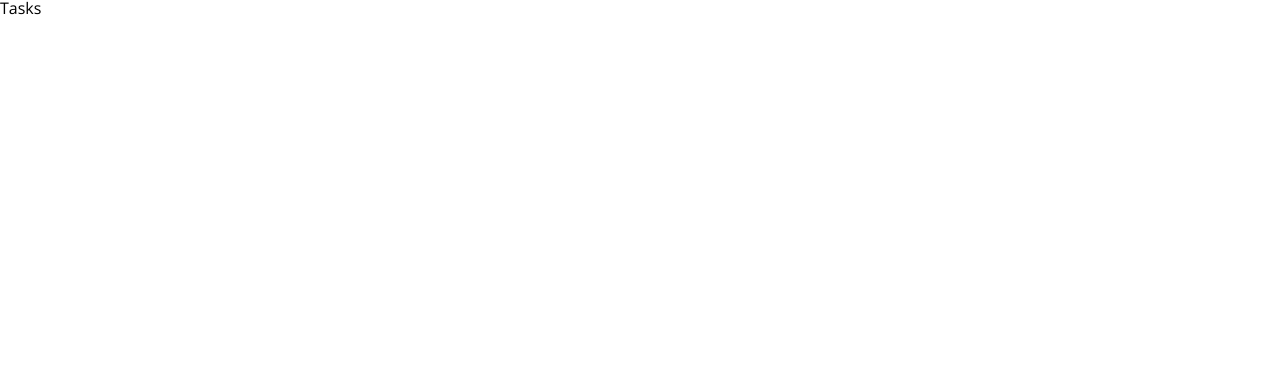
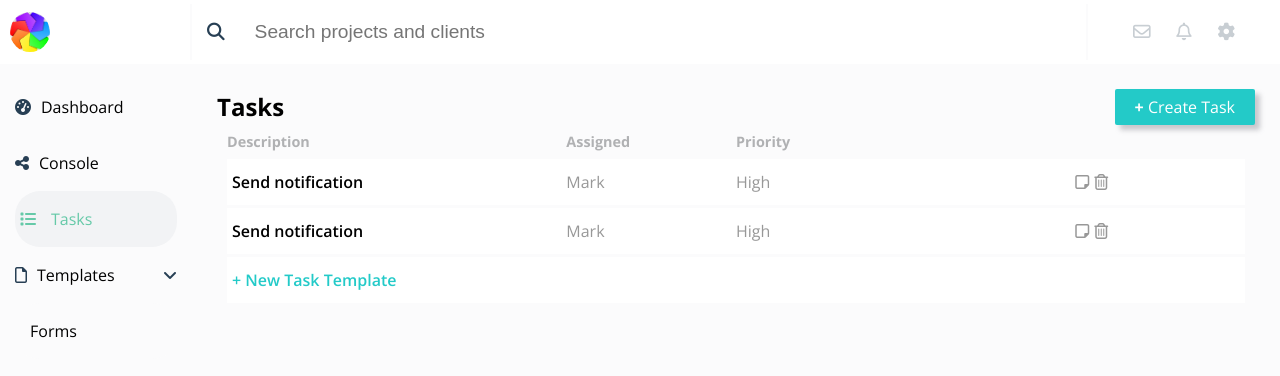
Before and after one commit to aslamm29/Project-Odyssey, a React (Create React App) app: page /tasks in a window 1280 px wide. Shown: the top 376 px of the page. Built offline with nearby package versions, Linux system fonts and the light colour scheme.

Commit message:
created the tasks page

```diff
--- a/src/css/main.css
+++ b/src/css/main.css
@@ -2,3 +2,4 @@
 @import url('https://fonts.googleapis.com/css?family=Open+Sans:300,400,500,600,600i,700&display=swap');
 @import "dashboard.css";
 @import "console.css";
+@import "tasks.css";
--- /dev/null
+++ b/src/css/tasks.css
@@ -0,0 +1,127 @@
+#console .content-section .select-menu .task-list {
+    background: #FBFBFC;
+    padding-left: 15px;
+ border-radius: 25px;
+}
+.unselected{
+    color: black;
+}
+
+.selected{
+  background: #f2f3f5;
+  border-radius: 25px;
+}
+
+#console .content-section .select-menu ul .selected-clr{
+    color: #66c9a8;
+    padding-left: 5px;
+}
+
+#task-container{
+    padding: 10px;
+    width: 100%;
+    height: 100%;
+    /*background: cyan;*/
+}
+
+#task-container .task-header{
+    display: flex;
+    align-items: center;
+    justify-content: space-between;
+}
+
+#task-container .task-header .task-title{
+    font-size: 1.5rem;
+    font-weight: 700;
+}
+
+#task-container .task-header .create-task{
+    background: #23CAC8;
+    color: white;
+    padding: 10px 20px;
+    border-radius: 2px;
+    -webkit-box-shadow: 5px 5px 5px 0px rgba(187, 188, 192, 0.8);
+    -moz-box-shadow: 5px 5px 5px 0px rgba(187, 188, 192, 0.8);
+    box-shadow: 5px 5px 5px 0px rgba(187, 188, 192, 0.8);
+    cursor: pointer;
+    transition: all .2s ease-in-out;
+}
+
+#task-container .task-header .create-task span{
+    font-size: 1.2;
+    font-weight: 700;
+}
+
+#task-container .task-header .create-task:hover{
+    background: #ff5253;
+}
+
+#task-container .task-box{
+    padding-top: 20px;
+    /*background: blueviolet;*/
+    padding: 10px;
+
+}
+
+#task-container .task-box .task-box-header{
+    display: grid;
+    grid-template-columns: 2fr 1fr 1fr 1fr 1fr;
+    grid-template-rows: 1fr;
+    color: #b0b1b3;
+    font-size: .9rem;
+    font-weight: 700;
+    padding-bottom: 10px;
+}
+
+#task-container .task-box .task-box-header .desc{}
+
+#task-container .task-box .task-box-header .assigned{}
+
+#task-container .task-box .task-box-header .priority{}
+
+#task-container .task-box .task-data{
+    display: grid;
+    grid-template-columns: 2fr 1fr 1fr 1fr 1fr;
+    grid-template-rows: repeat(1fr);
+    background: white;
+    padding: 15px 0;
+    border-bottom: 3px solid #fbfbfc;
+}
+
+#task-container .task-box .task-data .desc-data{
+    padding-left: 5px;
+    font-weight: 600;
+}
+
+#task-container .task-box .task-data .assigned-data{
+    color: #989898;
+}
+
+#task-container .task-box .task-data .priority-data{
+    color: #989898;
+}
+
+#task-container .task-box .task-data .logo-btn{
+    color: #989898;
+    grid-column: 5;
+    display: flex;
+}
+
+#task-container .task-box .task-data i{
+    padding-right: 5px;
+    cursor: pointer;
+}
+
+#task-container .task-box .new-task{
+    display: grid;
+    grid-template-columns: 2fr 1fr 1fr 1fr 1fr;
+    grid-template-rows: 1fr;
+    background: white;
+    padding: 15px 0;
+    border-bottom: 3px solid #fbfbfc;
+    color: #23CAC8;
+    padding-left: 5px;
+    font-weight: 600;
+}
+
+#task-container .task-box .new-task .text{}
--- a/src/pages/Console.js
+++ b/src/pages/Console.js
@@ -26,19 +26,19 @@ const Console = () => {
       <section className="content-section">
         <section className="select-menu">
           <ul className="list-container">
-            <i class="fas fa-tachometer-alt"></i>
+            <i className="fas fa-tachometer-alt"></i>
             <a href="/">Dashboard</a>
           </ul>
           <ul className="list-container">
-            <i class="fas fa-share-alt"></i>
+            <i className="fas fa-share-alt"></i>
             <a href="/console">Console</a>
           </ul>
           <ul className="list-container">
-            <i class="fas fa-list"></i>
+            <i className="fas fa-list"></i>
             <a href="/tasks">Tasks</a>
           </ul>
           <ul className="list-container">
-            <i class="far fa-file"></i>
+            <i className="far fa-file"></i>
             <span>Templates</span>
             <i
               className={`fas fa-angle-${!angleDown ? "up" : "down"}`}
@@ -60,7 +60,7 @@ const Console = () => {
               <div className="sub-form">
                 <div className="sub-title-area">
                   <div className="sub-title">Contracts</div>
-                  <i class="fas fa-plus"></i>
+                  <i className="fas fa-plus"></i>
                 </div>
                 <div className="sub-contents">
                   <div className="content">
@@ -82,7 +82,7 @@ const Console = () => {
               <div className="sub-form">
                 <div className="sub-title-area">
                   <div className="sub-title">Sub-Agreements</div>
-                  <i class="fas fa-plus"></i>
+                  <i className="fas fa-plus"></i>
                 </div>
                 <div className="sub-contents">
                   <div className="content">
@@ -98,7 +98,7 @@ const Console = () => {
               <div className="sub-form">
                 <div className="sub-title-area">
                   <div className="sub-title">Questionnaires</div>
-                  <i class="fas fa-plus"></i>
+                  <i className="fas fa-plus"></i>
                 </div>
                 <div className="sub-contents">
                   <div className="content">
@@ -115,7 +115,7 @@ const Console = () => {
               <div className="sub-form">
                 <div className="sub-title-area">
                   <div className="sub-title">Extras</div>
-                  <i class="fas fa-plus"></i>
+                  <i className="fas fa-plus"></i>
                 </div>
                 <div className="sub-contents">
                   <div className="content">
--- a/src/pages/Tasks.js
+++ b/src/pages/Tasks.js
@@ -1,10 +1,94 @@
-import React from 'react'
+import React, { useState } from 'react'
 
 const Tasks = () => {
+const [angleDown, setAngleDown] = useState(true);
+
 return(
-    <div>
-        Tasks
-    </div>
+    <section id="console">
+      <header>
+        <a href="/console" className="logo">
+          <div className="logo-img" />
+        </a>
+        <div className="search-bar">
+          <i className="fas fa-search"></i>
+          <input
+            className="search-input"
+            type="text"
+            placeholder="Search projects and clients"
+          />
+        </div>
+        <div className="menu-btn">
+          <i className="far fa-envelope"></i>
+          <i className="far fa-bell"></i>
+          <i className="fas fa-cog"></i>
+        </div>
+      </header>
+      <section className="content-section">
+        <section className="select-menu">
+          <ul className="list-container">
+            <i className="fas fa-tachometer-alt"></i>
+            <a href="/">Dashboard</a>
+          </ul>
+          <ul className="list-container">
+            <i className="fas fa-share-alt"></i>
+            <a href="/console">Console</a>
+          </ul>
+          <ul className="list-container selected">
+            <i className="fas fa-list selected-clr"></i>
+            <a href="/tasks" className="selected-clr">Tasks</a>
+          </ul>
+          <ul className="list-container">
+            <i className="far fa-file"></i>
+            <span>Templates</span>
+            <i
+              className={`fas fa-angle-${!angleDown ? "up" : "down"}`}
+              onClick={() => setAngleDown(!angleDown)}
+            ></i>
+          </ul>
+          {!angleDown ? null : (
+            <ul className="task-list">
+              <span className="unselected">Forms</span>
+            </ul>
+          )}
+        </section>
+        <section className="content-area">
+            <div id="task-container">
+            <div className="task-header">
+                <div className="task-title">Tasks</div>
+                <div className="create-task"><span>+</span> Create Task</div>
+            </div>
+          <div className="task-box">
+              <div className="task-box-header">
+                  <div className="desc">Description</div>
+                  <div className="assigned">Assigned</div>
+                  <div className="priority">Priority</div>
+              </div>
+              <div className="task-data">
+                  <div className="desc-data">Send notification</div>
+                  <div className="assigned-data">Mark</div>
+                  <div className="priority-data">High</div>
+                  <div className="logo-btn">
+                  <i className="far fa-sticky-note"></i>
+                  <i className="far fa-trash-alt"></i>
+                  </div>
+              </div>
+              <div className="task-data">
+                  <div className="desc-data">Send notification</div>
+                  <div className="assigned-data">Mark</div>
+                  <div className="priority-data">High</div>
+                  <div className="logo-btn">
+                  <i className="far fa-sticky-note"></i>
+                  <i className="far fa-trash-alt"></i>
+                  </div>
+              </div>
+              <div className="new-task">
+                  <div className="text">+ New Task Template</div>
+                  </div>
+          </div>
+          </div>
+        </section>
+      </section>
+    </section>
 )
 }
 
```
